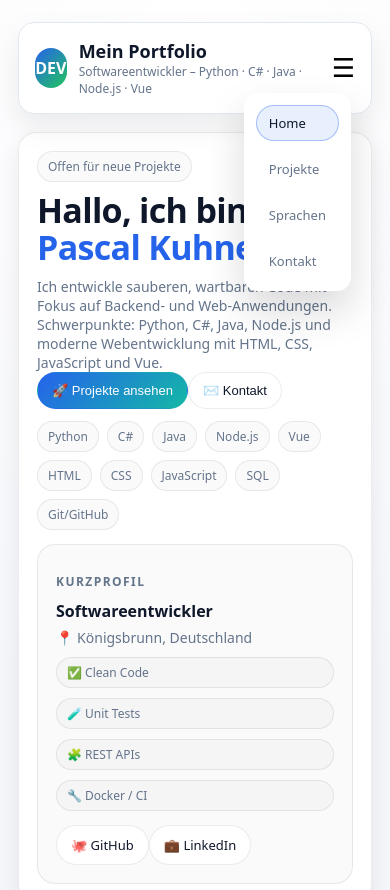
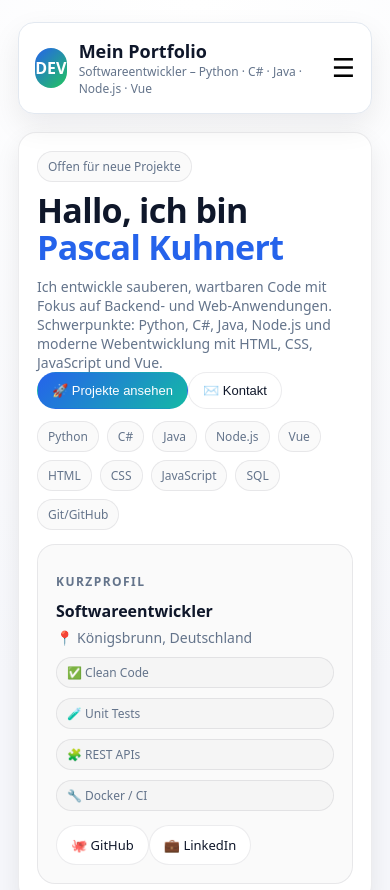
Before and after one commit to PasiDerKeK/Portfolio, a Vue app in the folder frontend/: page / in a window 390 px wide. Shown: the top 890 px of the page. Built offline with nearby package versions, Linux system fonts and the light colour scheme.

Commit message:
Hamburger menü überarbeiten

```diff
--- a/frontend/src/assets/style.css
+++ b/frontend/src/assets/style.css
@@ -98,7 +98,7 @@ a:hover{ text-decoration: underline; }
 .brand-title{ font-size: 18px; font-weight: 700; }
 .brand-subtitle{ font-size: 12px; color: var(--muted); }
 
-.nav{ display:flex; gap:10px; flex-wrap:wrap; }
+/* .nav{ display:flex; gap:10px; flex-wrap:wrap; } */
 .nav-link{
     font-size: 13px;
     padding: 8px 12px;
```
